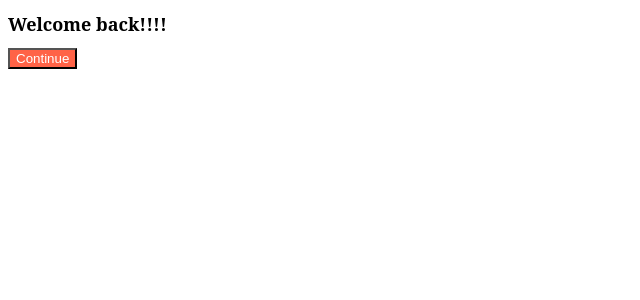
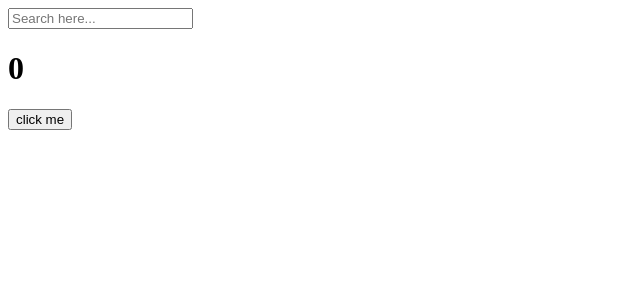
Before and after one commit to lee-yeon-ji/ReactApp, a React (Create React App) app: page / in a window 1280 px wide. Shown: the top 300 px of the page, without its empty margins (0-640 px from the left). Built offline with nearby package versions, Linux system fonts and the light colour scheme.

Commit message:
react useEffect

```diff
--- a/src/App.js
+++ b/src/App.js
@@ -2,6 +2,7 @@ import Button from "./Button";
 
 // css를 연결하고 싶을 때 import 기능역할 from "./적용할 .css"
 import styles from "./App.module.css";
+import {useEffect, useState} from "react";
 
 function App() {
   return (
@@ -13,6 +14,9 @@ function App() {
 
     </div>
   );
+
+
+
 }
 
 export default App;
--- /dev/null
+++ b/src/Effects.js
@@ -0,0 +1,38 @@
+import {useState, useEffect, use} from "react";
+
+function Effects() {
+    const [counter, setValue] = useState(0);
+    const [keyword, setKeyword] = useState("");
+    const onClick = () => setValue((prev) => prev + 1);
+    const onChange = (event) => setKeyword(event.target.value);
+
+    useEffect(() => {
+        console.log("i run only once");
+    }, []);
+
+    useEffect(() => {
+        console.log("i run when 'keyword' changes.");
+    }, [keyword]);
+
+    useEffect(() => {
+        console.log("i run when 'counter' changes.");
+
+    }, [counter]);
+
+    //[]안에는 상태가 변할 때 코드를 실행 할 거라고  react.js에 알려주는 것.
+    return (
+        <div>
+
+            <input
+                value={keyword}
+                onChange={onChange}
+                type="text"
+                placeholder="Search here..."
+            />
+            <h1>{counter}</h1>
+            <button onClick={onClick}>click me</button>
+        </div>
+    );
+}
+
+export default Effects;
--- a/src/index.js
+++ b/src/index.js
@@ -1,17 +1,17 @@
 
 import React from 'react';
 import ReactDOM from 'react-dom';
-import App from './App';
+import Effects from "./Effects";
 import reportWebVitals from "./reportWebVitals";
 import "./styles.css";
 
 // 브라우저 화면이 보여질 부분
+//처음 시작할 때만 component render가 실행되고 그 이후에는 실행이 되지 않도록 하는 방법
 
 const root = ReactDOM.createRoot(document.getElementById('root'));
 root.render(
-  <React.StrictMode>
-    <App />
-  </React.StrictMode>
+
+    <Effects/>
 );
 
 reportWebVitals();
```
